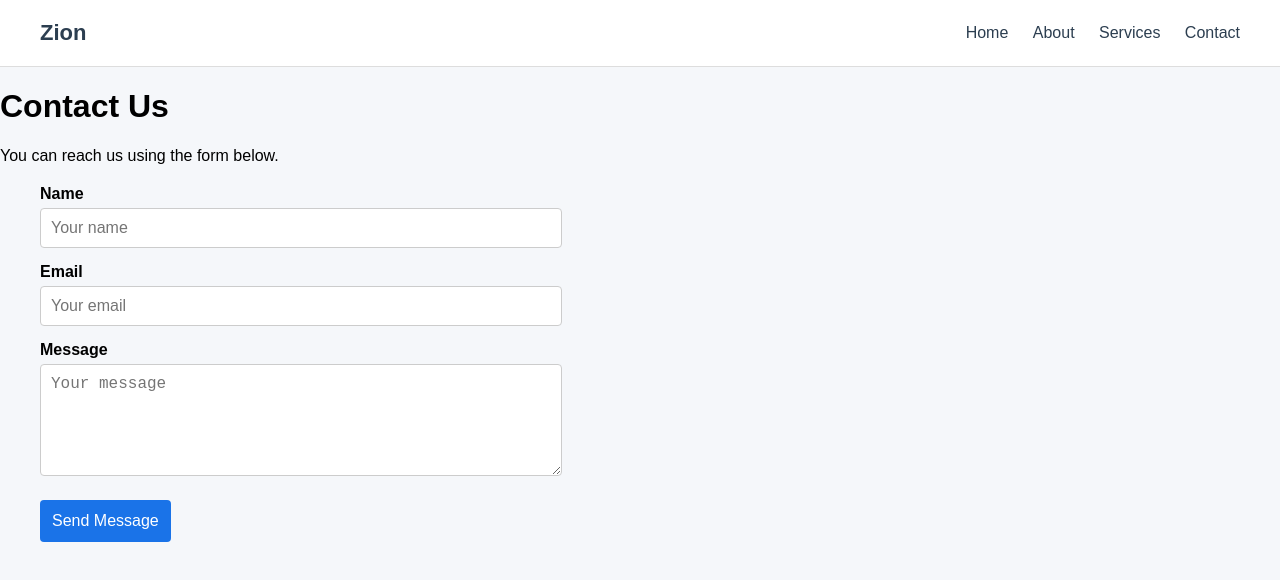
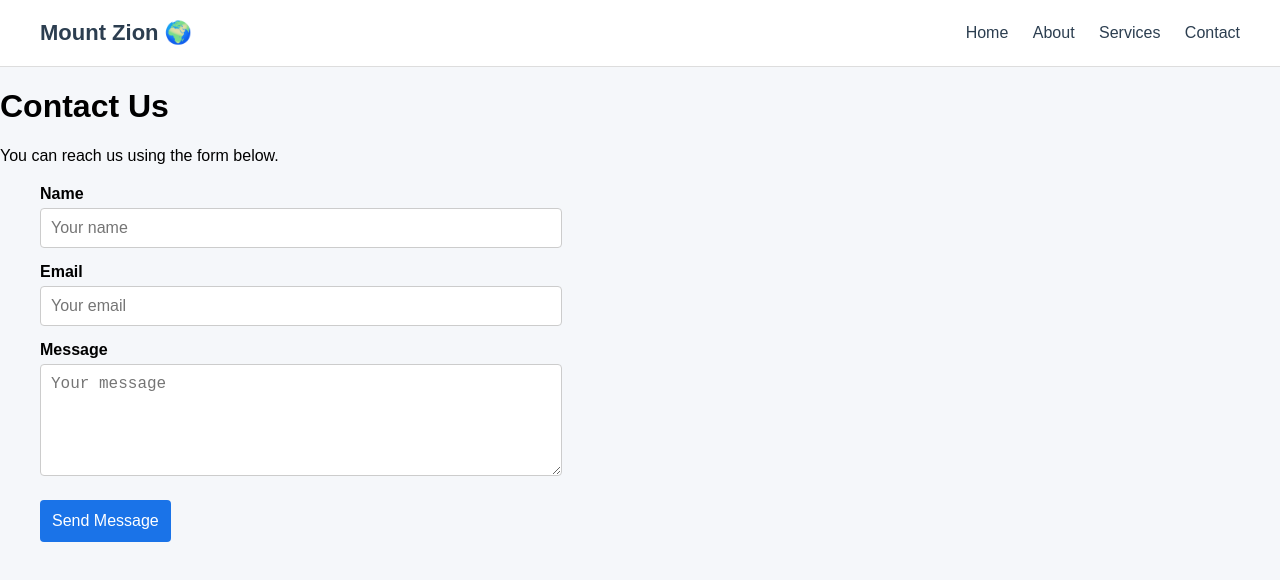
Before and after one commit to yolandamasiza/my-first-website, a plain HTML site: page contact.html in a window 1280 px wide. Drawn offline with Linux system fonts and the light colour scheme.

Commit message:
Update contact.html

```diff
--- a/contact.html
+++ b/contact.html
@@ -7,7 +7,7 @@
 <body>
 
 <header class="main-header">
-    <div class="site-title">Zion</div>
+    <div class="site-title">Mount Zion 🌍</div>
 
     <nav class="main-nav">
         <a href="index.html">Home</a>
```
